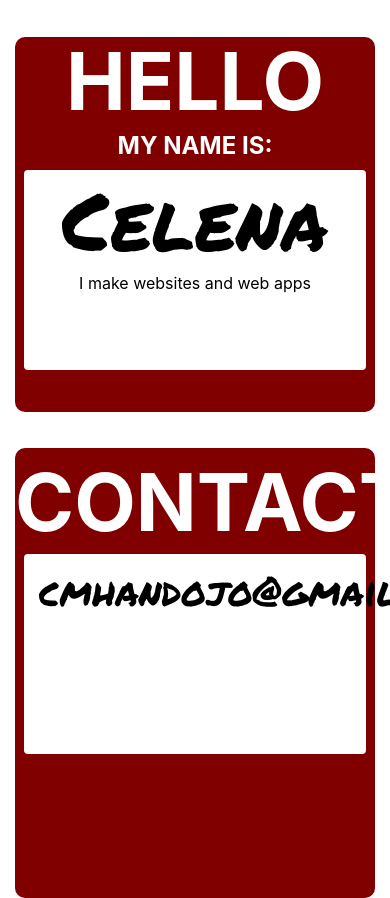
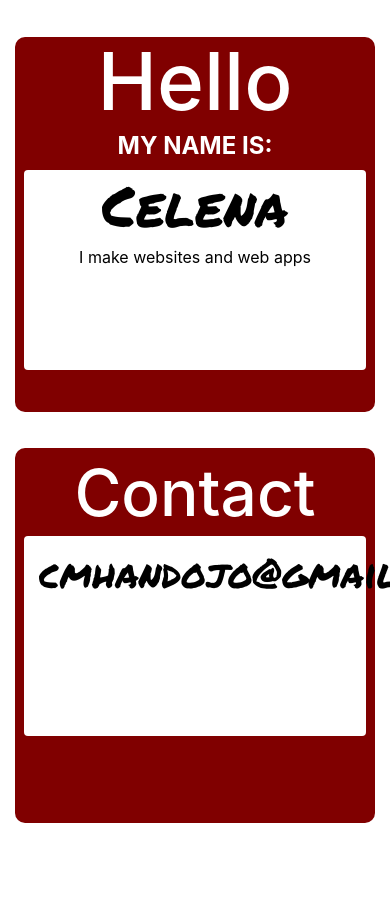
Before and after one commit to chandojo/chandojo.github.io, a PHP site: page / in a window 390 px wide; the page is wider, and only the part inside the window is pictured. After the commit the page ends 823 px from the top of that part, so only its background shows below. Run offline with PHP 8.4, Linux system fonts and the light colour scheme; some libraries are stand-ins or nearby versions.

Commit message:
edited responsive design

```diff
--- a/index.html
+++ b/index.html
@@ -21,7 +21,7 @@
           <div class="card">
           <div class="front">
             <div class="nametag">
-              <h1 class="hello">Hello</h1>
+              <h1 class="header-1">Hello</h1>
               <h4 class="sub-title">My Name is:</h4>
                 <div class="name-box">
                   <h3 class="name">Celena</h3>
@@ -34,7 +34,7 @@
 
           <div class="back">
             <div class="contact">
-              <h1 class="hello">Contact</h1>
+              <h1 class="header-2">Contact</h1>
                 <div class="name-box">
                   <h3 class="email">cmhandojo@gmail.com</h3>
                 </div>
--- a/style.css
+++ b/style.css
@@ -34,7 +34,7 @@
   padding:10px;
 }
 
-.hello{
+.header-1, .header-2{
   font-size: 5em;
 }
 
@@ -57,16 +57,19 @@
 }
 
 @media only screen and (max-width: 540px){
-  .nametag{
+  .nametag, .contact{
     height:375px;
   }
   .name-box{
     height:200px;
   }
   .name{
-    font-size:5em;
+    font-size:3.5em;
   }
   .what-i-do{
     font-size:1em;
   }
+  .header-2{
+    font-size:4em;
+  }
 }
```
